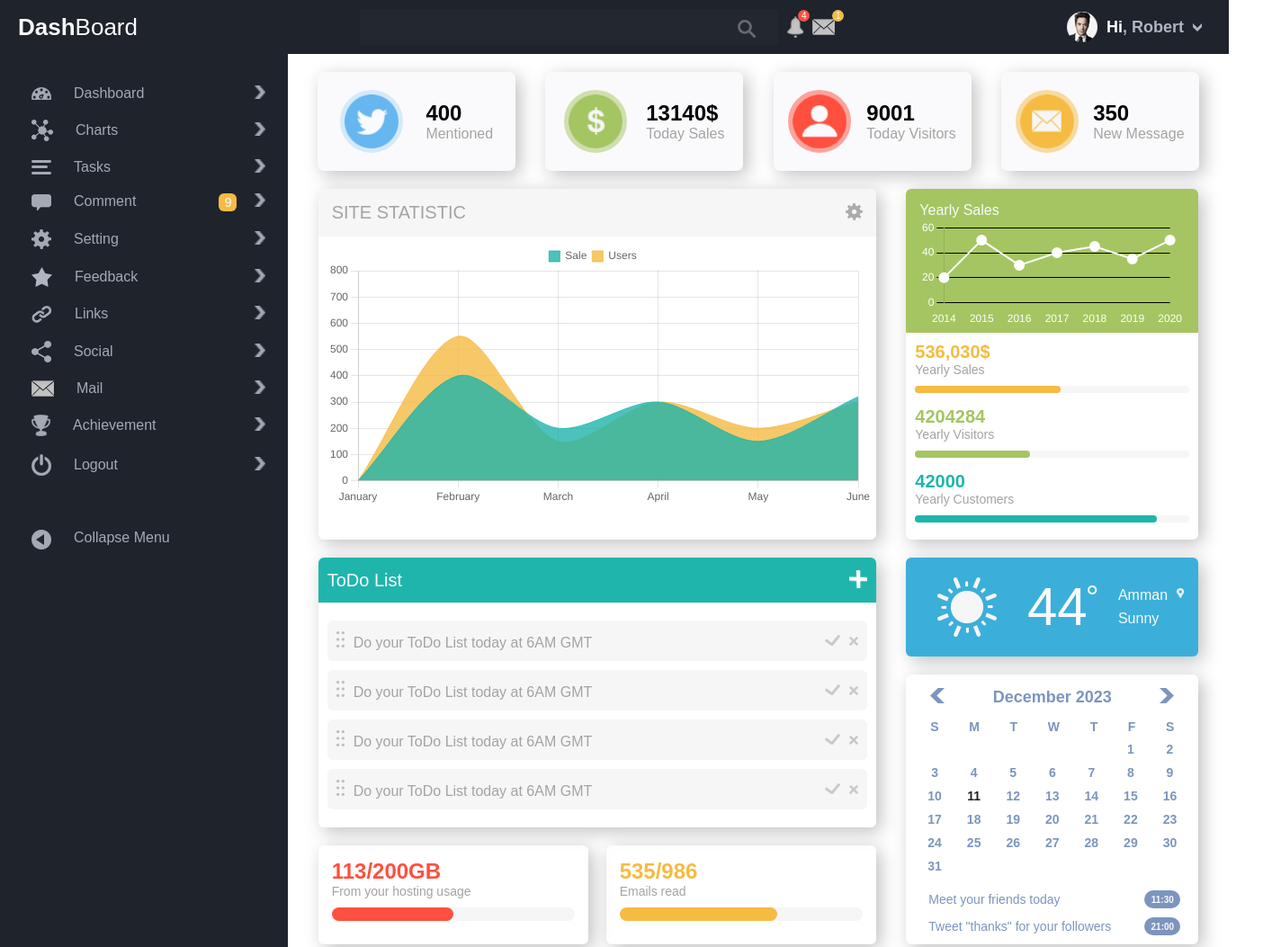
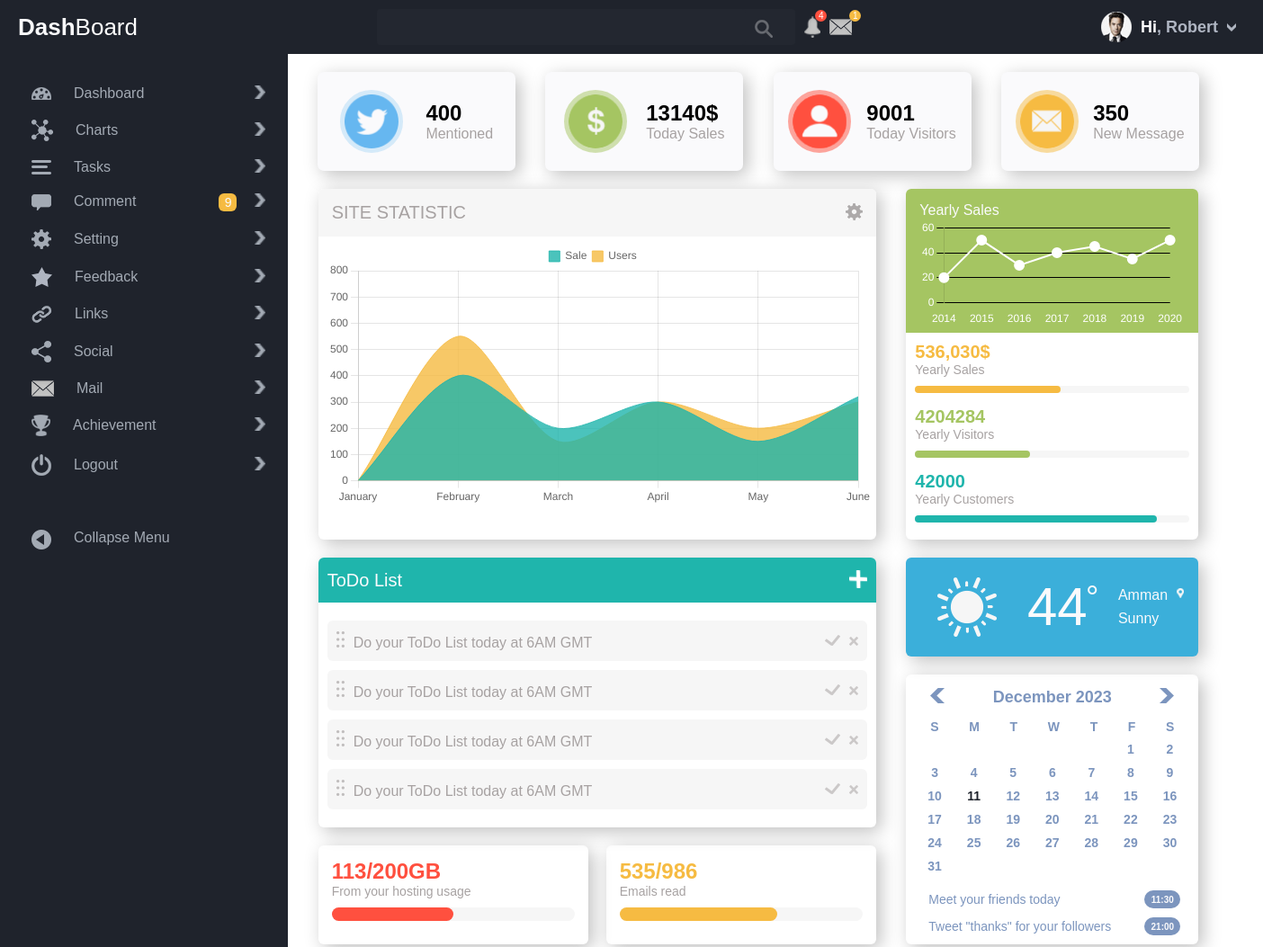
Before and after one commit to jaworovcki/DashboardUI, a website: page app/index.html in a window 1280 px wide. Shown: the top 1053 px of the page at 90% size, 1404 px wide, since content can reach past the window. Drawn offline with nearby package versions, Linux system fonts and the light colour scheme; files that its build step writes are made by us from their sources; files whose address does not match are found by name.

Commit message:
adjust width of the body

```diff
--- a/app/scss/style.scss
+++ b/app/scss/style.scss
@@ -46,7 +46,7 @@ a {
 }
 
 body {
-    width: 1366px;
+    width: 1404px;
     height: 1350px;
     margin: 0 auto;
 }
```
Also changed, not shown: dist/css/style.css, dist/css/style.min.css.
